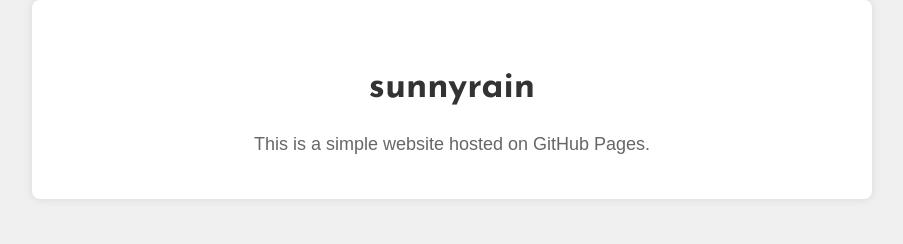
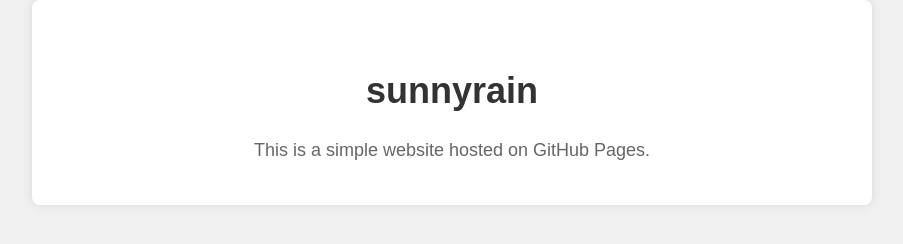
Before and after one commit to sunnyraindev/site, a plain HTML site: page index.html in a window 1280 px wide. Shown: the whole page, without its empty margins (188-1091 px from the left). Drawn offline with Linux system fonts and the light colour scheme.

Commit message:
one more thing

```diff
--- a/style.css
+++ b/style.css
@@ -22,7 +22,7 @@
     color: #333;
     text-align: center;
     margin-top: 50px;
-    font-family: 'Josefin Sans', sans-serif;
+    font-family: sans-serif, 'Josefin Sans';
     font-size: 36px;
 }
 
```
